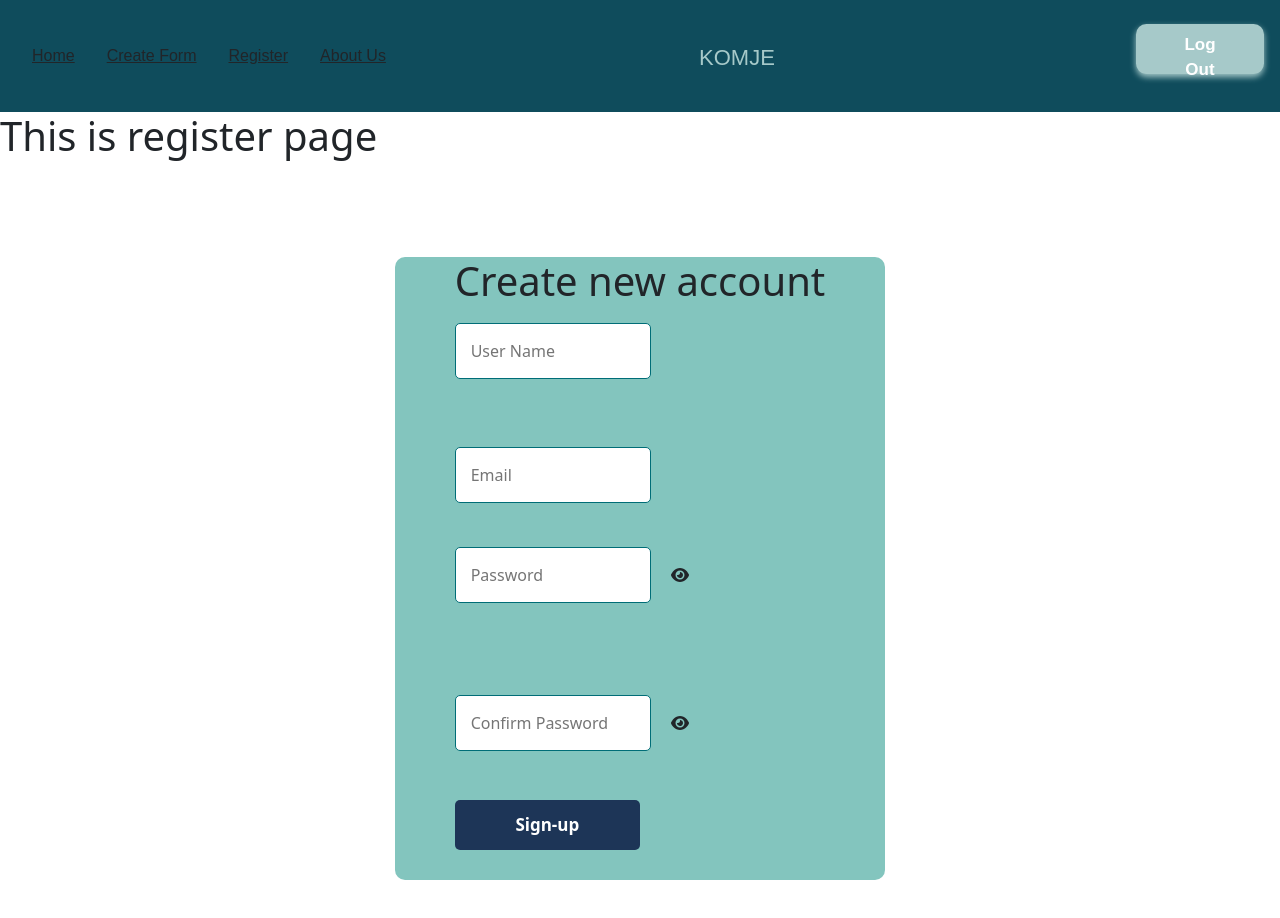
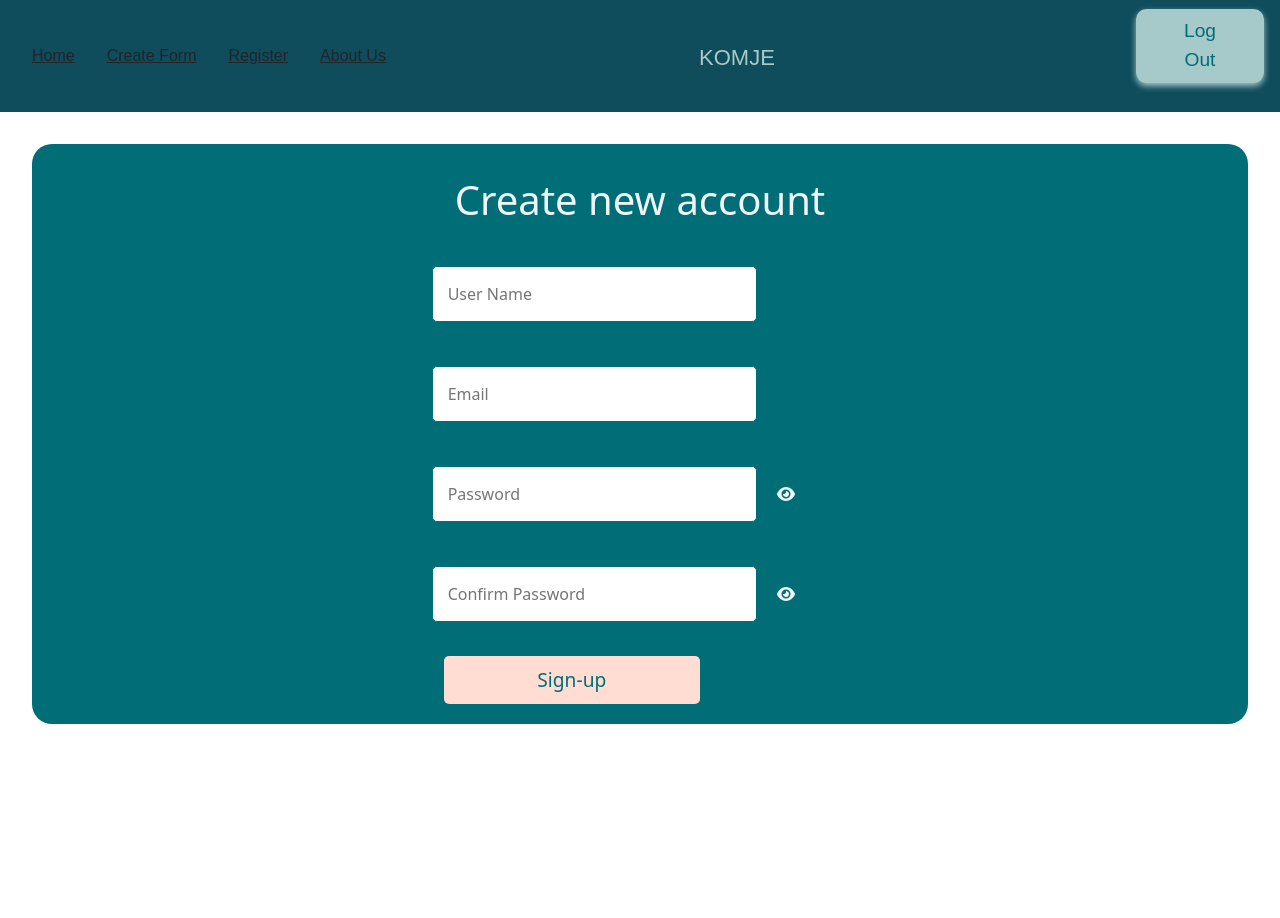
Before and after one commit to Mones-Hamd/FinalProjectHYF, a React app in the folder client/: page /register in a window 1280 px wide. Shown: the top 918 px of the page. After the commit the page ends 800 px from the top, so only its background shows below. Built offline with nearby package versions, Linux system fonts and the light colour scheme.

Commit message:
Some css fix

```diff
--- a/client/src/components/InputForm/formInput.css
+++ b/client/src/components/InputForm/formInput.css
@@ -1,7 +1,17 @@
+:root {
+  --white-color: #fff;
+  --text-color: #edf6f9;
+  --light-color: #83c5be;
+  --dark-color: #006d77;
+  --orange-color: #e29578;
+  --light-orange-color: #ffddd2;
+  --black-color: #000;
+}
+
 .formInput {
   display: flex;
   flex-direction: column;
-  width: 280px;
+  padding-left: 3rem;
 }
 
 input {
@@ -13,9 +23,11 @@ input {
 }
 
 span {
-  font-size: 12px;
-  padding: 6px;
-  color: #e63946;
+  font-size: 10px;
+  font-weight: 500;
+  padding-bottom: 10px;
+  padding-right: 3px;
+  color: #bb0c1b;
   visibility: hidden;
 }
 
--- a/client/src/components/SignUpForm/signupForm.css
+++ b/client/src/components/SignUpForm/signupForm.css
@@ -1,29 +1,37 @@
-.signup-box {
-  display: flex;
-  align-items: center;
-  justify-content: center;
-  height: 100vh;
-  background-size: cover;
-  background-position: center;
+:root {
+  --white-color: #fff;
+  --text-color: #edf6f9;
+  --light-color: #83c5be;
+  --dark-color: #006d77;
+  --orange-color: #e29578;
+  --light-orange-color: #ffddd2;
+  --black-color: #000;
 }
 
-.signup-form {
-  background-color: #83c5be;
-  padding: 0px 60px;
-  border-radius: 10px;
+h1 {
+  margin-bottom: 2rem;
+  display: flex;
+  justify-content: center;
+}
+
+.signup-box {
+  background-color: var(--dark-color);
+  color: var(--text-color);
+  border-radius: 20px;
+  margin: 2rem;
+  display: flex;
+  justify-content: center;
+  padding: 2rem 0 0 0;
 }
 
 button {
+  font-size: 1.2rem;
+  border-radius: 5px;
+  border: none;
+  padding: 0.6rem 1rem;
+  background-color: var(--light-orange-color);
+  color: var(--dark-color);
   width: 50%;
-  height: 50px;
-  padding: 10px;
-  border: none;
-  background-color: #1d3557;
-  color: white;
-  border-radius: 5px;
-  font-weight: bold;
-  font-size: 17px;
-  cursor: pointer;
-  margin-top: 15px;
-  margin-bottom: 30px;
+  margin-bottom: 20px;
+  margin-left: 60px;
 }
--- a/client/src/pages/Register/Register.jsx
+++ b/client/src/pages/Register/Register.jsx
@@ -4,8 +4,6 @@ import SignUpForm from "../../components/SignUpForm/SignUpForm";
 const Register = () => {
   return (
     <div>
-      <h1>This is register page</h1>
-
       <SignUpForm />
     </div>
   );
--- a/client/src/pages/WelcomePage/Welcome.jsx
+++ b/client/src/pages/WelcomePage/Welcome.jsx
@@ -1,26 +1,26 @@
 import React from "react";
-
+import { Link } from "react-router-dom";
 //Bootstrap/css section
 import "bootstrap/dist/css/bootstrap.min.css";
 import "bootstrap/dist/js/bootstrap.js";
 import "../WelcomePage/welcome.css";
-
 const Welcome = () => {
   return (
     <div className="home-container">
       <div className="welcoming-section">
         <p className="first-title">WELCOME TO KOMJE</p>
         <p className="welcoming-paragraph">
-          We are here for your wedding invitation! Create your invitation
-          online, see the participants and have fun at this amazing event
+          We are here for your wedding invitation!
+          <hr /> Create your invitation form online get the answers from your
+          guests, be ready, see the participants and have fun at your wedding
         </p>
-        <div className="button">
-          <button type="button" className="getStart-btn">
+        <div className="btn-container">
+          <Link className=" getStart-btn" to="/register">
             Get start
-          </button>
+          </Link>
         </div>
+        <div></div>
       </div>
-
       <div
         id="carouselExampleIndicators"
         className="carousel slide"
@@ -99,8 +99,21 @@ const Welcome = () => {
           <span className="visually-hidden">Next</span>
         </button>
       </div>
+      <div className="welcoming-section share-section">
+        <p className="first-title">Share your invitations in seconds</p>
+        <p className="welcoming-paragraph">
+          Whether you want to share your invitations on social media or by
+          email, our free invitation app lets you share effortlessly.
+        </p>
+      </div>
+      <div className="share-section2">
+        <p>
+          Create beautiful invitations form. Download,or send it online
+          <br />
+          So easy!
+        </p>
+      </div>
     </div>
   );
 };
-
 export default Welcome;
--- a/client/src/pages/WelcomePage/welcome.css
+++ b/client/src/pages/WelcomePage/welcome.css
@@ -7,12 +7,10 @@
   --light-orange-color: #ffddd2;
   --black-color: #000;
 }
-
 .home-container {
   margin-left: auto;
   margin-right: auto;
 }
-
 .welcoming-section {
   text-align: center;
   background-color: var(--dark-color);
@@ -20,40 +18,35 @@
   border-radius: 20px;
   margin: 2rem;
 }
-
 .welcoming-paragraph {
   font-size: 1rem;
   text-align: justify;
   padding: 0.7rem;
   margin-top: -1rem;
 }
-
 .first-title {
   font-size: 1.7rem;
   padding-top: 1rem;
 }
-
-.button {
+.btn-container {
   display: flex;
   justify-content: flex-end;
-  padding-right: 1rem;
-  padding-bottom: 1rem;
+  margin: 1rem;
+  margin-top: -1rem;
 }
-
 .getStart-btn {
   font-size: 1rem;
+  text-decoration: none;
   border-radius: 8px;
   border: none;
-  margin-top: -1.7rem;
   padding: 0.6rem;
+  margin-bottom: 1rem;
   background-color: var(--light-orange-color);
   color: var(--dark-color);
 }
-
 .slide {
   margin: 1rem;
 }
-
 #Wedding-pic {
   height: 100%;
   width: 100%;
@@ -61,42 +54,71 @@
   margin-left: auto;
   margin-right: auto;
 }
-
-#myVideo {
-  position: fixed;
-  max-width: 100%;
-  max-height: 100%;
-  z-index: -999;
+.share-section {
+  padding: 1rem;
 }
-
+.share-section2 {
+  float: right;
+  margin-right: 2rem;
+  margin-top: -4.3rem;
+  background-color: var(--light-orange-color);
+  border-radius: 20px;
+  padding: 0.4rem 0.5rem 0rem 0.3rem;
+  width: 34%;
+  text-align: center;
+}
 /* =============================Media Query section================================== */
-
 @media only screen and (min-width: 1000px) {
   .welcoming-paragraph {
     font-size: 1.7rem;
   }
-
+  .first-title {
+    font-size: 2.4rem;
+  }
+  .share-section2 {
+    font-size: 1.7rem;
+  }
   .getStart-btn {
     font-size: 1.7rem;
   }
 }
-
 @media only screen and (min-width: 1200px) {
   .welcoming-paragraph {
-    font-size: 2.5rem;
+    font-size: 1.9rem;
   }
-
+  .share-section2 {
+    font-size: 1.9rem;
+  }
+  .first-title {
+    font-size: 2.7rem;
+  }
   .getStart-btn {
     font-size: 2rem;
   }
 }
-
+@media only screen and (min-width: 1400px) {
+  .first-title {
+    font-size: 3.4rem;
+  }
+  .welcoming-paragraph {
+    font-size: 2rem;
+  }
+  .share-section2 {
+    font-size: 2rem;
+  }
+  .getStart-btn {
+    font-size: 2rem;
+  }
+}
 @media only screen and (min-width: 1600px) {
   .welcoming-paragraph {
-    font-size: 3rem;
+    font-size: 2.4rem;
+    padding: 3rem;
   }
-
   .getStart-btn {
-    font-size: 3.3rem;
+    font-size: 2rem;
+    margin-right: 2rem;
+    margin-bottom: 2rem;
+    margin-top: -2rem;
   }
 }
```
